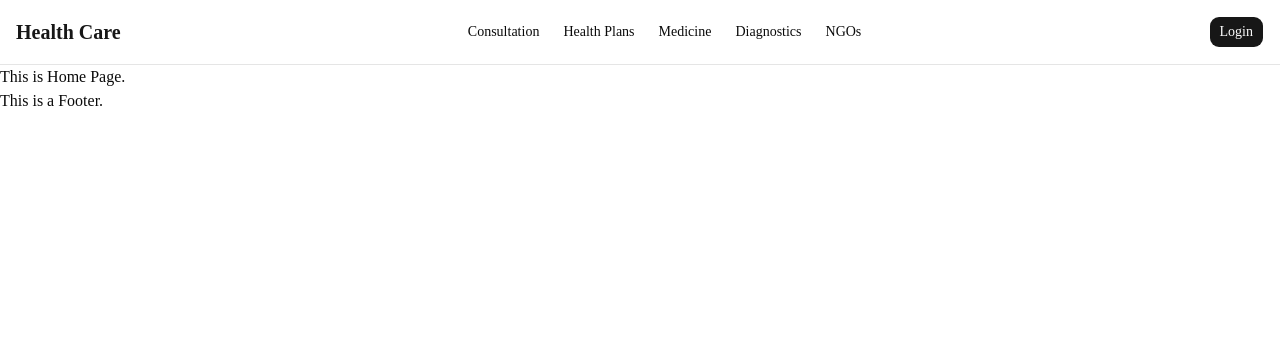
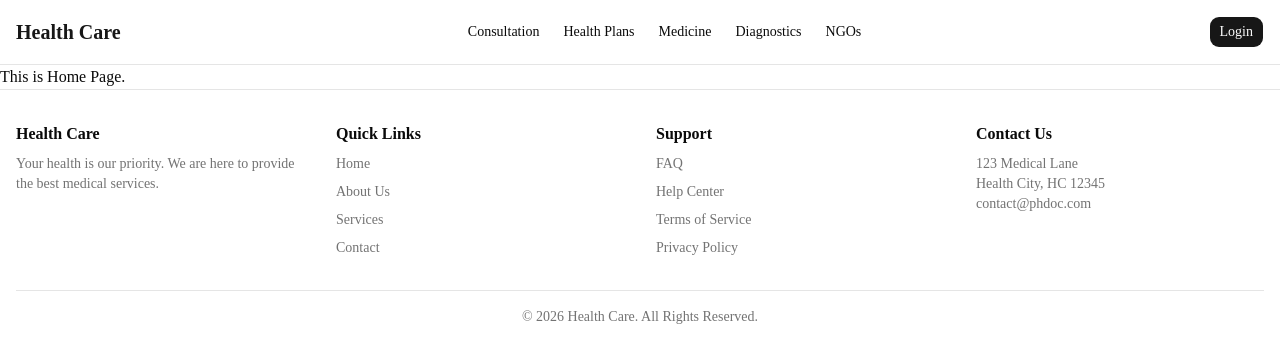
Before and after one commit to masud2005/health-care-frontend, a Next.js app: page / in a window 1280 px wide. Shown: the top 362 px of the page. Built offline with nearby package versions, Linux system fonts and the light colour scheme.

Commit message:
footer added

```diff
--- a/src/components/shared/Footer.tsx
+++ b/src/components/shared/Footer.tsx
@@ -1,10 +1,107 @@
+import Link from "next/link";
 
-const Footer = () => {
-    return (
-        <div>
-            This is a Footer.
+function Footer() {
+  return (
+    <footer className="border-t bg-background">
+      <div className="container mx-auto px-4 py-8">
+        <div className="grid grid-cols-2 md:grid-cols-4 gap-8">
+          <div>
+            <h3 className="font-bold mb-2">Health Care</h3>
+            <p className="text-sm text-muted-foreground">
+              Your health is our priority. We are here to provide the best
+              medical services.
+            </p>
+          </div>
+          <div>
+            <h3 className="font-semibold mb-2">Quick Links</h3>
+            <ul className="space-y-2 text-sm">
+              <li>
+                <Link
+                  href="#"
+                  className="text-muted-foreground hover:text-foreground"
+                >
+                  Home
+                </Link>
+              </li>
+              <li>
+                <Link
+                  href="#"
+                  className="text-muted-foreground hover:text-foreground"
+                >
+                  About Us
+                </Link>
+              </li>
+              <li>
+                <Link
+                  href="#"
+                  className="text-muted-foreground hover:text-foreground"
+                >
+                  Services
+                </Link>
+              </li>
+              <li>
+                <Link
+                  href="#"
+                  className="text-muted-foreground hover:text-foreground"
+                >
+                  Contact
+                </Link>
+              </li>
+            </ul>
+          </div>
+          <div>
+            <h3 className="font-semibold mb-2">Support</h3>
+            <ul className="space-y-2 text-sm">
+              <li>
+                <Link
+                  href="#"
+                  className="text-muted-foreground hover:text-foreground"
+                >
+                  FAQ
+                </Link>
+              </li>
+              <li>
+                <Link
+                  href="#"
+                  className="text-muted-foreground hover:text-foreground"
+                >
+                  Help Center
+                </Link>
+              </li>
+              <li>
+                <Link
+                  href="#"
+                  className="text-muted-foreground hover:text-foreground"
+                >
+                  Terms of Service
+                </Link>
+              </li>
+              <li>
+                <Link
+                  href="#"
+                  className="text-muted-foreground hover:text-foreground"
+                >
+                  Privacy Policy
+                </Link>
+              </li>
+            </ul>
+          </div>
+          <div>
+            <h3 className="font-semibold mb-2">Contact Us</h3>
+            <p className="text-sm text-muted-foreground">
+              123 Medical Lane
+              <br />
+              Health City, HC 12345
+              <br />
+              contact@phdoc.com
+            </p>
+          </div>
         </div>
-    );
-};
-
+        <div className="mt-8 border-t pt-4 text-center text-sm text-muted-foreground">
+          &copy; {new Date().getFullYear()} Health Care. All Rights Reserved.
+        </div>
+      </div>
+    </footer>
+  );
+}
 export default Footer;
```
